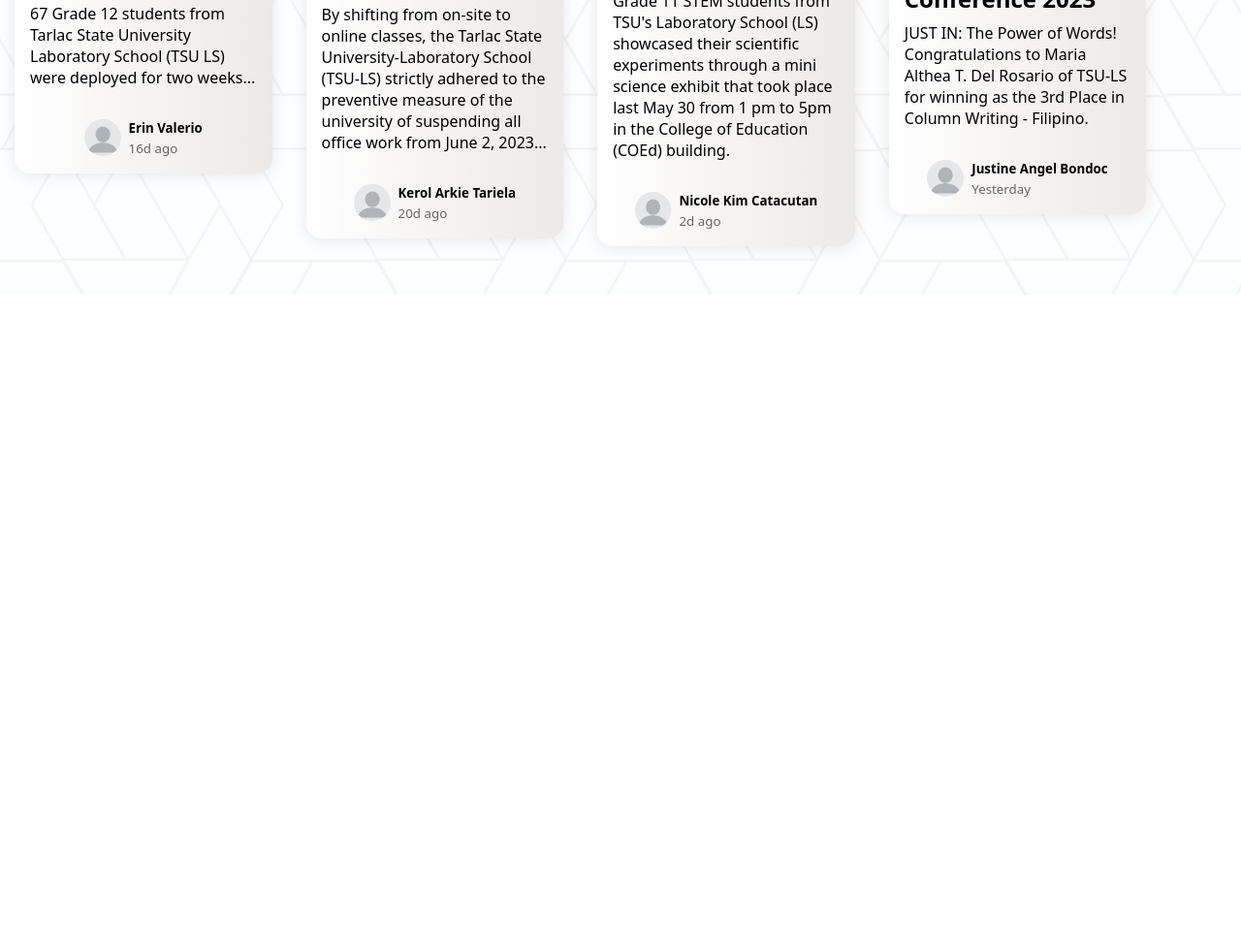
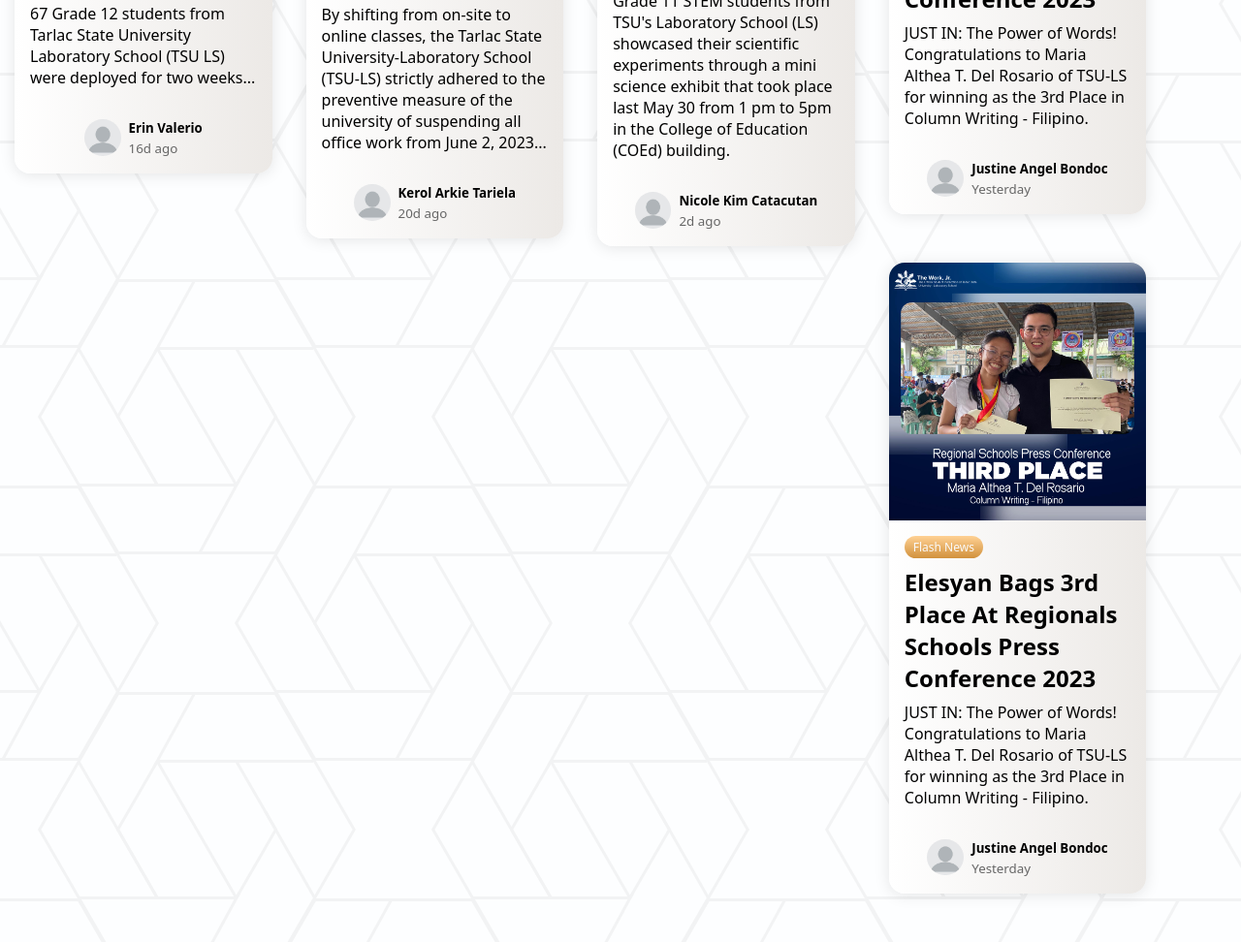
Before and after one commit to CharlesRico/TSU-LS-Portal, a plain HTML site: page index.html in a window 1280 px wide. Shown: the part 2339-3311 px from the top of the page at 97% size. Before the commit the page ends 2643 px from the top, so only its background shows below. Drawn offline with Linux system fonts and the light colour scheme.

Commit message:
index.html

```diff
--- a/index.html
+++ b/index.html
@@ -68,7 +68,7 @@
     <div class="row">
         <div class="column">
           <div class="card"><h1 class="titleone">Graduation Ball </h1></div>
-          <a href="announcement.html">
+          <a href="https://www.facebook.com/photo/?fbid=236494592470659&set=a.131347252985394">
             <div class="details" ><button class="gball">Details</button></div>
           </a>
         </div>
@@ -85,7 +85,7 @@
         <div class="column">
 
           <div class="card"> <h1 class="titleone">Graduation</h1></div>
-          <a href="announcement.html">
+          <a href="https://www.facebook.com/photo/?fbid=609797097921372&set=pcb.609797184588030">
           <div class="details" ><button class="gball">Details</button></div>
         </a>
 
@@ -212,7 +212,25 @@
         </div>
       </div>
     </div>
-  </div>
+    <div class="cardd">
+        <div class="card__header">
+         <a href="https://www.facebook.com/photo/?fbid=212968861498533&set=a.127435633385190"> <img src="iamges/articles/3rd.jpg" alt="card__image" class="card__image" width="600" ></a>
+        </div>
+        <div class="card__bodyy">
+          <span class="tag tag-brown">Flash News</span>
+          <h4>Elesyan bags 3rd place at Regionals Schools Press Conference 2023</h4>
+          <p>JUST IN: The Power of Words! Congratulations to Maria Althea T. Del Rosario of TSU-LS for winning as the 3rd Place in Column Writing - Filipino.</p>
+        </div>
+        <div class="card__footer">
+          <div class="user">
+            <img src="iamges/OIP.jfif" alt="user__image" class="user__image">
+            <div class="user__info">
+              <h5>Justine Angel Bondoc</h5>
+              <small>Yesterday</small>
+            </div>
+          </div>
+        </div>
+      </div>
 
 <script src="app.js"></script>
 </body>
```
